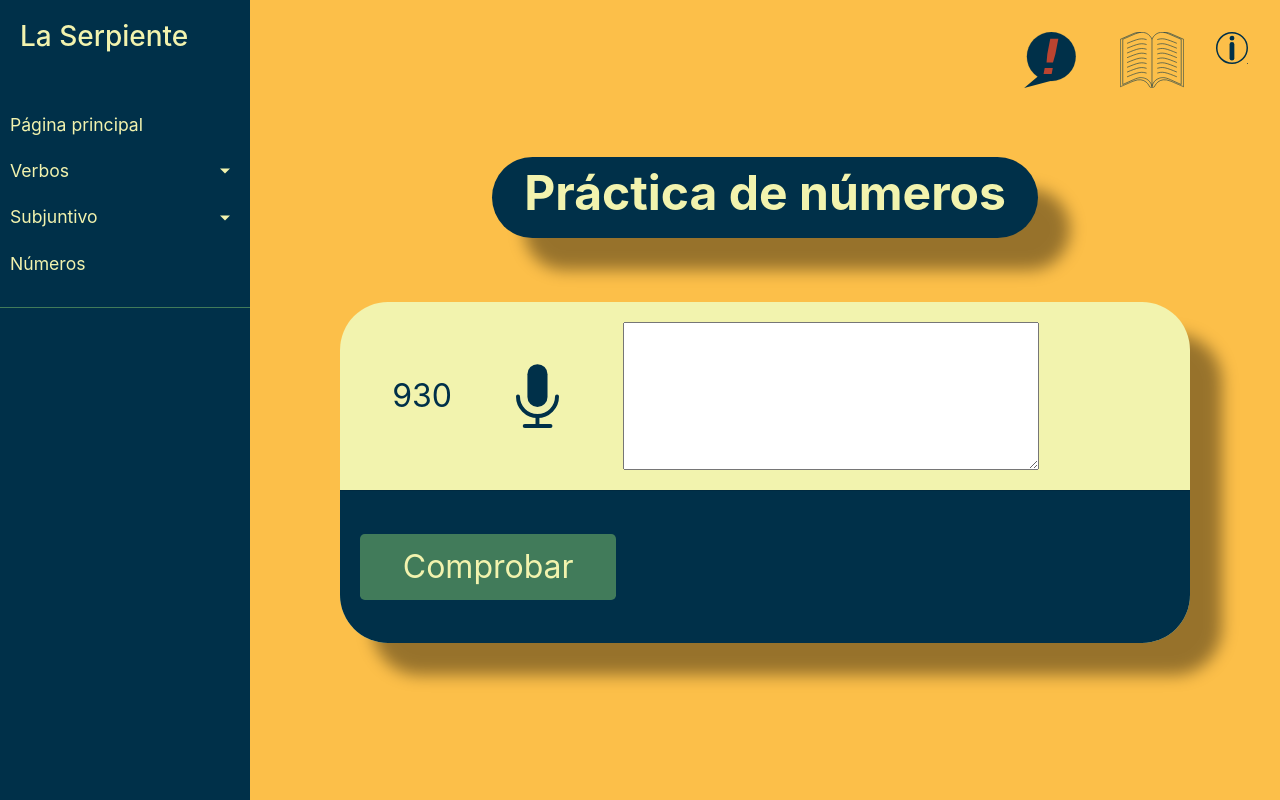
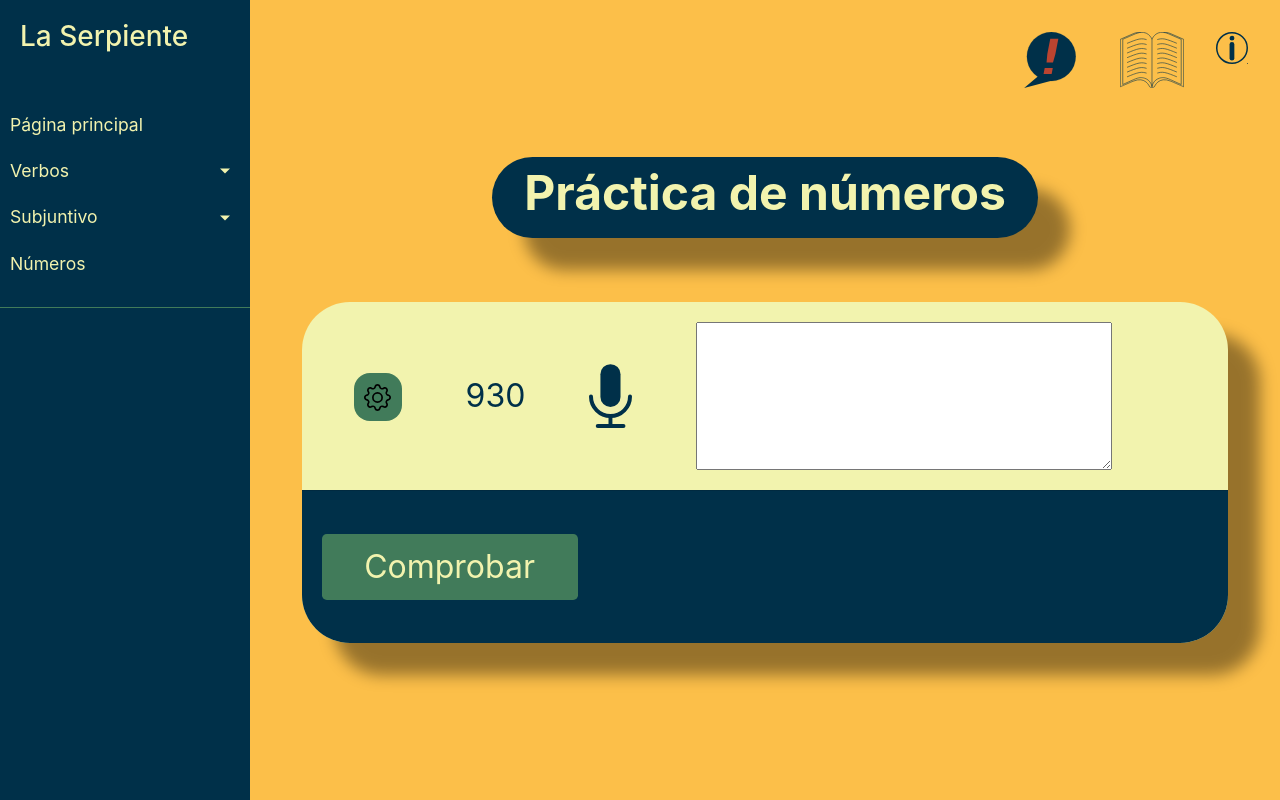
Before and after one commit to fabatka/laserpiente, a Flask app: page /quiz-numeros in a window 1280 px wide. Run offline with Flask 2, Linux system fonts and the light colour scheme; some libraries are stand-ins or nearby versions.

Commit message:
Add settings dropdown to numbers quiz

```diff
--- a/app/static/css/quizpage-numeros.css
+++ b/app/static/css/quizpage-numeros.css
@@ -10,3 +10,26 @@
 #numeros-quizarea > * {
     margin: 0 var(--textsize);
 }
+
+#dropdownTitle {
+    margin: 0 3rem;
+}
+
+#quiz-settings-img {
+    width: var(--textsize);
+    max-width: 100%;
+}
+
+#dropdownMenuButton {
+    padding: calc(var(--textsize) / 3);
+    font-size: 0;
+    width: calc(var(--textsize) * 1.5);
+    border-radius: calc(var(--textsize) / 2);
+    background-color: var(--color5);
+    border: 0px solid black;
+}
+
+#settingsDropdown {
+    background-color: var(--color2);
+    border: 1px solid black;
+}
--- a/app/templates/quizpage-numeros.html
+++ b/app/templates/quizpage-numeros.html
@@ -10,6 +10,18 @@
     <div class='card rounded shadow-lg'>
         <div class='card-body rounded-top'>
             <div id='numeros-quizarea'>
+                <div id='settings'>
+                    <button class="btn btn-secondary" type="button" id="dropdownMenuButton"
+                            data-toggle="dropdown"
+                            aria-haspopup="true" aria-expanded="false">
+                        <img id='quiz-settings-img' src="/static/img/gear.svg" alt="" title="Settings">
+                    </button>
+                    <div id='settingsDropdown' class="dropdown-menu dropdown-menu-right shadow-lg rounded"
+                         aria-labelledby="dropdownMenuButton">
+                        <h5 id='dropdownTitle'>Rango de números</h5>
+                        <hr>
+                    </div>
+                </div>
                 <div id="question" class="question numeros"></div>
                 <img id="recordButton" class="recordingStopped" alt="MIC" src="/static/img/mic-color1.svg"
                      data-toggle="tooltip"
```
